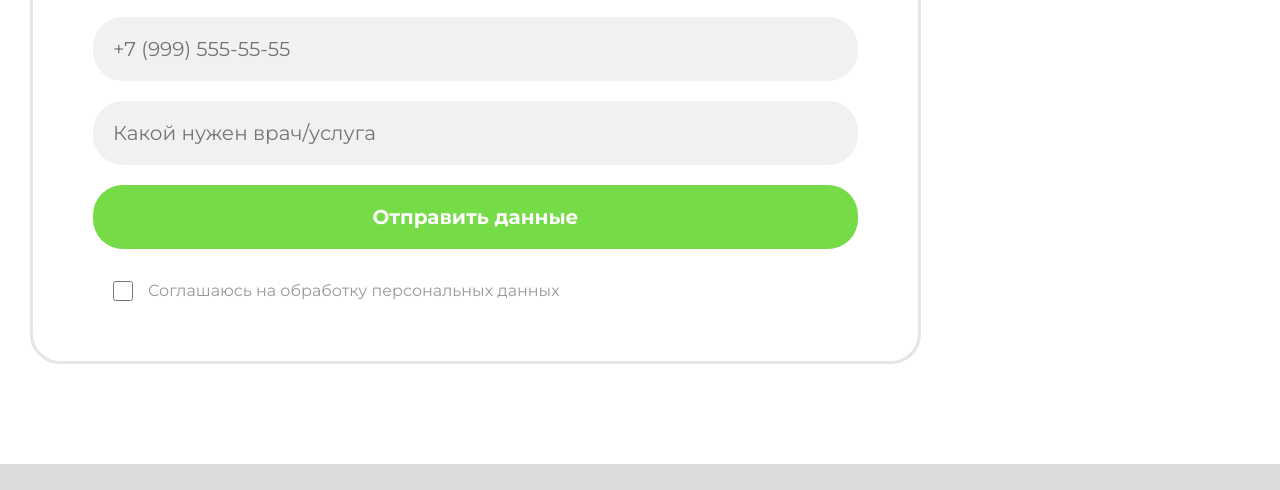
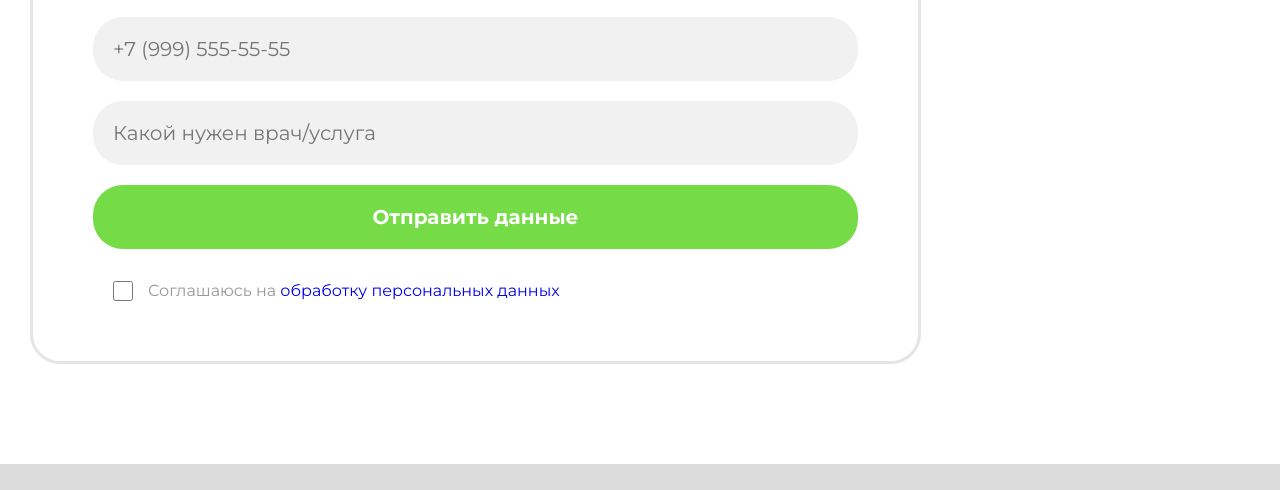
Before and after one commit to metr1cs/vartovskClinic, a website: page contacts.html in a window 1280 px wide. Shown: the part 1095-1585 px from the top of the page. Drawn offline with Linux system fonts and the light colour scheme.

```diff
--- a/contacts.html
+++ b/contacts.html
@@ -141,7 +141,7 @@
                 <div class="form-checkbox">
                     <input class="form-checkbox__marker" type="checkbox" id="personal-data" name="agree" required>
                     <label class="form-checkbox__label" for="personal-data">
-                        Соглашаюсь на обработку персональных данных
+                        Соглашаюсь на <a href="./privacy-policy.html">обработку персональных данных</a>
                     </label>
                 </div>
             </form>
```
Also changed, not shown: doctors.html (+1 -1 lines), index.html (+1 -1 lines), sale.html (+1 -1 lines), service.html (+1 -1 lines).
